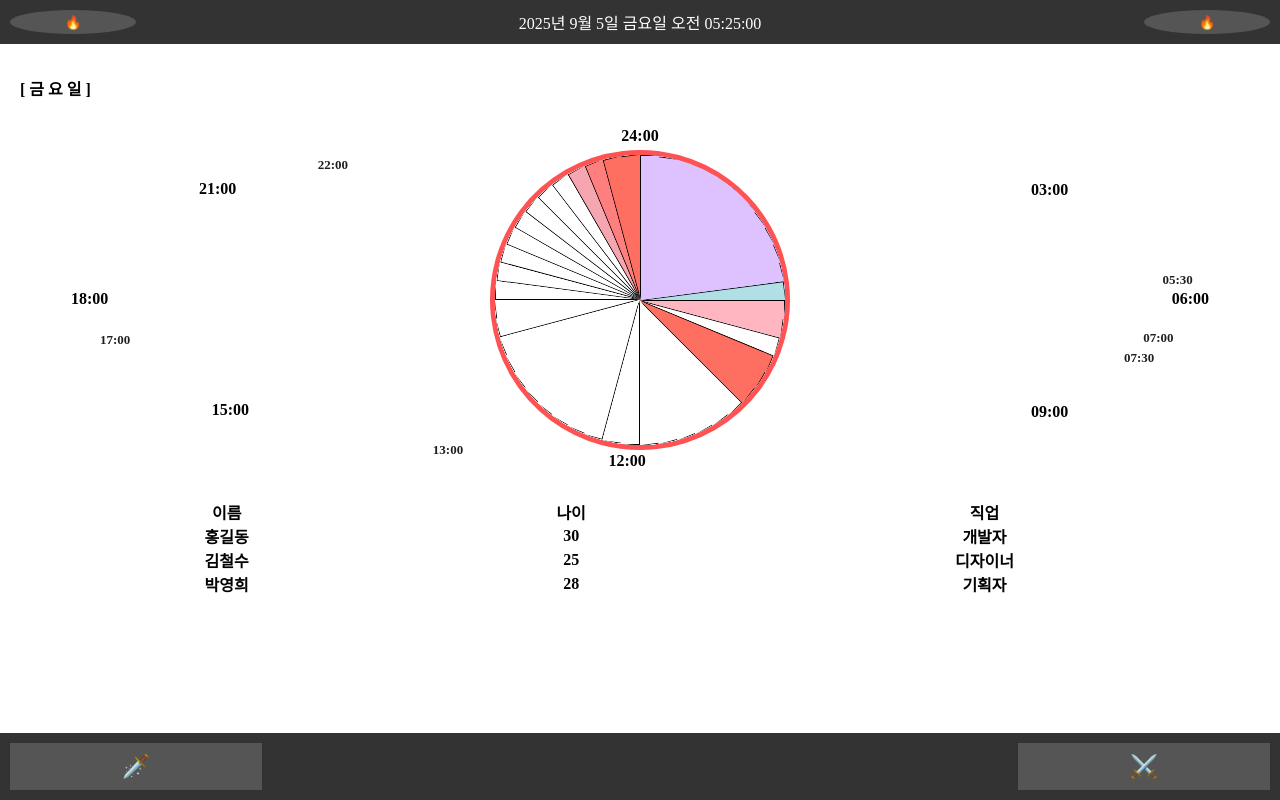
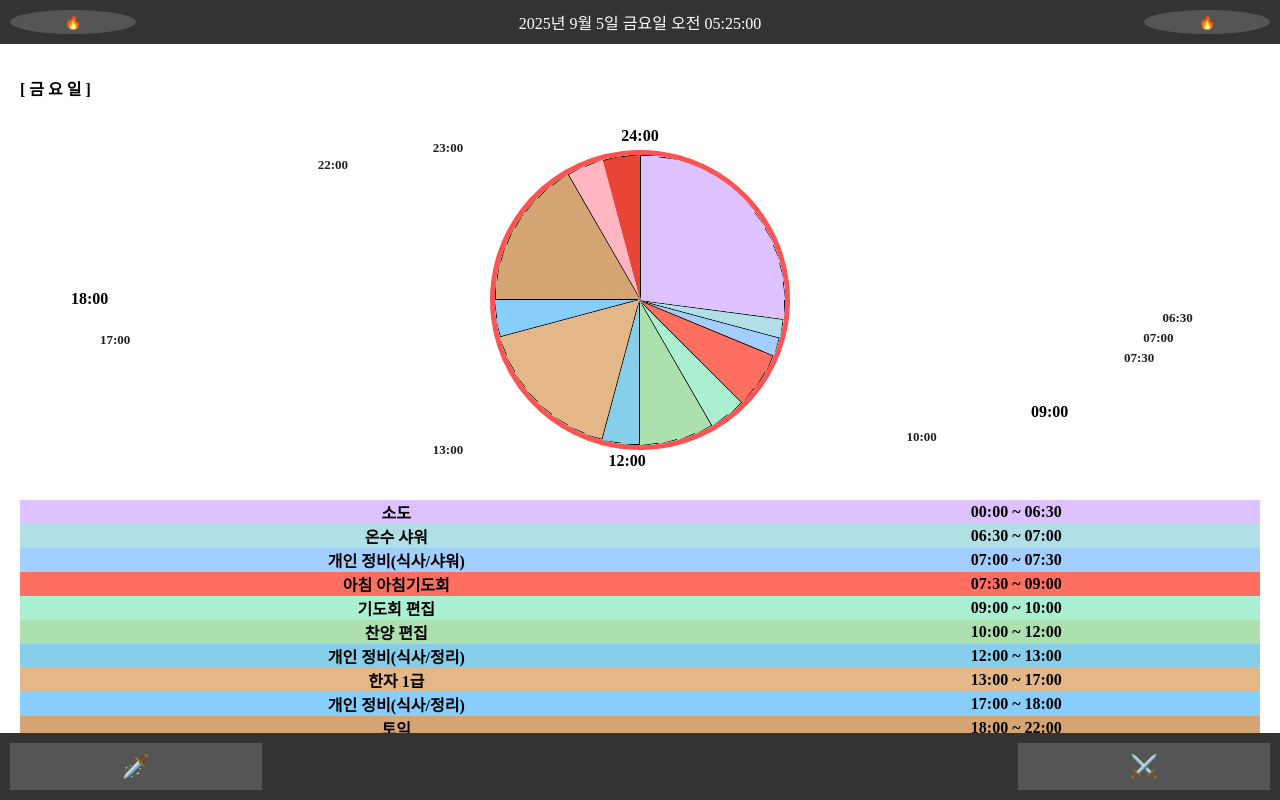
Before and after one commit to 9s2mil/plan, a plain HTML site: page index.html in a window 1280 px wide. Drawn offline with Linux system fonts and the light colour scheme.

Commit message:
Add files via upload

```diff
--- a/index.html
+++ b/index.html
@@ -618,94 +618,146 @@
             <div class="segment borderNone 밤"></div>
             <div class="segment borderNone 밤"></div>
             <div class="segment borderNone 밤"></div>
+            <div class="segment borderNone 밤"></div>
+            <div class="segment borderNone 밤"></div>
             <div class="segment 기상"></div>
-            <div class="segment 기도의파수꾼"></div>
-            <div class="segment borderNone 기도의파수꾼"></div>
-            <div class="segment maintenanceaMeal"></div>
+            <div class="segment 아침준비"></div>
             <div class="segment 아침기도회"></div>
             <div class="segment borderNone 아침기도회"></div>
             <div class="segment borderNone 아침기도회"></div>
-            <div class="segment routine"></div>
-            <div class="segment borderNone routine"></div>
-            <div class="segment borderNone routine"></div>
-            <div class="segment borderNone routine"></div>
-            <div class="segment borderNone routine"></div>
-            <div class="segment borderNone routine"></div>
-            <div class="segment maintenanceaMeal"></div>
-            <div class="segment borderNone maintenanceaMeal"></div>
-            <div class="segment routine"></div>
-            <div class="segment borderNone routine"></div>
-            <div class="segment borderNone routine"></div>
-            <div class="segment borderNone routine"></div>
-            <div class="segment borderNone routine"></div>
-            <div class="segment borderNone routine"></div>
-            <div class="segment borderNone routine"></div>
-            <div class="segment borderNone routine"></div>
-            <div class="segment maintenanceaMeal"></div>
-            <div class="segment borderNone maintenanceaMeal"></div>
-            <div class="segment"></div>
-            <div class="segment"></div>
-            <div class="segment"></div>
-            <div class="segment"></div>
-            <div class="segment"></div>
-            <div class="segment"></div>
-            <div class="segment"></div>
-            <div class="segment"></div>
-            <div class="segment 준비찬양"></div>
-            <div class="segment 성경"></div>
-            <div class="segment 아침기도회"></div>
-            <div class="segment borderNone 아침기도회"></div>
+            <div class="segment 기도회편집"></div>
+            <div class="segment borderNone 기도회편집"></div>
+            <div class="segment 찬양편집"></div>
+            <div class="segment borderNone 찬양편집"></div>
+            <div class="segment borderNone 찬양편집"></div>
+            <div class="segment borderNone 찬양편집"></div>
+            <div class="segment 점심"></div>
+            <div class="segment borderNone 점심"></div>
+            <div class="segment 한자"></div>
+            <div class="segment borderNone 한자"></div>
+            <div class="segment borderNone 한자"></div>
+            <div class="segment borderNone 한자"></div>
+            <div class="segment borderNone 한자"></div>
+            <div class="segment borderNone 한자"></div>
+            <div class="segment borderNone 한자"></div>
+            <div class="segment borderNone 한자"></div>
+            <div class="segment 저녁"></div>
+            <div class="segment borderNone 저녁"></div>
+            <div class="segment 토익"></div>
+            <div class="segment borderNone 토익"></div>
+            <div class="segment borderNone 토익"></div>
+            <div class="segment borderNone 토익"></div>
+            <div class="segment borderNone 토익"></div>
+            <div class="segment borderNone 토익"></div>
+            <div class="segment borderNone 토익"></div>
+            <div class="segment borderNone 토익"></div>
+            <div class="segment 기도의파수꾼"></div>
+            <div class="segment borderNone 기도의파수꾼"></div>
+            <div class="segment borderNone 하나시"></div>
+            <div class="segment borderNone 하나시"></div>
             <div class="segment 밤"></div>
             <div class="segment borderNone 밤"></div>
         </div>
-            <div class="number standardNumber">24:00</div>      <div class="number secretNumber">00:30</div>
-            <div class="number secretNumber">01:00</div>        <div class="number secretNumber">01:30</div>
-            <div class="number secretNumber">02:00</div>        <div class="number secretNumber">02:30</div>
-            <div class="number standardNumber">03:00</div>      <div class="number secretNumber">03:30</div>
-            <div class="number secretNumber">04:00</div>        <div class="number secretNumber">04:30</div>
-            <div class="number secretNumber">05:00</div>        <div class="number">05:30</div>
-            <div class="number standardNumber">06:00</div>      <div class="number secretNumber">06:30</div>
-            <div class="number">07:00</div>                     <div class="number">07:30</div>
-            <div class="number secretNumber">08:00</div>        <div class="number secretNumber">08:30</div>
-            <div class="number standardNumber">09:00</div>      <div class="number secretNumber">09:30</div>
-            <div class="number secretNumber">10:00</div>        <div class="number secretNumber">10:30</div>
-            <div class="number secretNumber">11:00</div>        <div class="number secretNumber">11:30</div>
-            <div class="number standardNumber">12:00</div>      <div class="number secretNumber">12:30</div>
-            <div class="number">13:00</div>                     <div class="number secretNumber">13:30</div>
-            <div class="number secretNumber">14:00</div>        <div class="number secretNumber">14:30</div>
-            <div class="number standardNumber">15:00</div>      <div class="number secretNumber">15:30</div>
-            <div class="number secretNumber">16:00</div>        <div class="number secretNumber">16:30</div>
-            <div class="number">17:00</div>                     <div class="number secretNumber">17:30</div>
-            <div class="number standardNumber">18:00</div>      <div class="number secretNumber">18:30</div>
-            <div class="number secretNumber">19:00</div>        <div class="number secretNumber">19:30</div>
-            <div class="number secretNumber">20:00</div>        <div class="number secretNumber">20:30</div>
-            <div class="number standardNumber">21:00</div>      <div class="number secretNumber">21:30</div>
-            <div class="number">22:00</div>                     <div class="number secretNumber">22:30</div>
-            <div class="number secretNumber">23:00</div>        <div class="number secretNumber">23:30</div>
+        <div class="number standardNumber">24:00</div>
+        <div class="number secretNumber">00:30</div>
+        <div class="number secretNumber">01:00</div>
+        <div class="number secretNumber">01:30</div>
+        <div class="number secretNumber">02:00</div>
+        <div class="number secretNumber">02:30</div>
+        <div class="number secretNumber">03:00</div>
+        <div class="number secretNumber">03:30</div>
+        <div class="number secretNumber">04:00</div>
+        <div class="number secretNumber">04:30</div>
+        <div class="number secretNumber">05:00</div>
+        <div class="number secretNumber">05:30</div>
+        <div class="number secretNumber">06:00</div>
+        <div class="number">06:30</div>
+        <div class="number">07:00</div>
+        <div class="number">07:30</div>
+        <div class="number secretNumber">08:00</div>
+        <div class="number secretNumber">08:30</div>
+        <div class="number standardNumber">09:00</div>
+        <div class="number secretNumber">09:30</div>
+        <div class="number">10:00</div>
+        <div class="number secretNumber">10:30</div>
+        <div class="number secretNumber">11:00</div>
+        <div class="number secretNumber">11:30</div>
+        <div class="number standardNumber">12:00</div>
+        <div class="number secretNumber">12:30</div>
+        <div class="number">13:00</div>
+        <div class="number secretNumber">13:30</div>
+        <div class="number secretNumber">14:00</div>
+        <div class="number secretNumber">14:30</div>
+        <div class="number secretNumber">15:00</div>
+        <div class="number secretNumber">15:30</div>
+        <div class="number secretNumber">16:00</div>
+        <div class="number secretNumber">16:30</div>
+        <div class="number">17:00</div>
+        <div class="number secretNumber">17:30</div>
+        <div class="number standardNumber">18:00</div>
+        <div class="number secretNumber">18:30</div>
+        <div class="number secretNumber">19:00</div>
+        <div class="number secretNumber">19:30</div>
+        <div class="number secretNumber">20:00</div>
+        <div class="number secretNumber">20:30</div>
+        <div class="number secretNumber">21:00</div>
+        <div class="number secretNumber">21:30</div>
+        <div class="number">22:00</div>
+        <div class="number secretNumber">22:30</div>
+        <div class="number">23:00</div>
+        <div class="number secretNumber">23:30</div>
         <div class="box">
             <table>
                 <thead>
-                <tr>
-                <th>이름</th>
-                <th>나이</th>
-                <th>직업</th>
+                    <tr class="밤">
+                        <th>소도</th>
+                        <th>00:00 ~ 06:30</th>
                     </tr>
                 </thead>
                 <tbody>
-                <tr>
-                <td>홍길동</td>
-                <td>30</td>
-                <td>개발자</td>
+                    <tr class="기상">
+                        <td>온수 샤워</td>
+                        <td>06:30 ~ 07:00</td>
                     </tr>
-                <tr>
-                <td>김철수</td>
-                <td>25</td>
-                <td>디자이너</td>
+                    <tr class="아침준비">
+                        <td>개인 정비(식사/샤워)</td>
+                        <td>07:00 ~ 07:30</td>
                     </tr>
-                <tr>
-                <td>박영희</td>
-                <td>28</td>
-                <td>기획자</td>
+                    <tr class="아침기도회">
+                        <td>아침 아침기도회</td>
+                        <td>07:30 ~ 09:00</td>
+                    </tr>
+                    <tr class="기도회편집">
+                        <td>기도회 편집</td>
+                        <td>09:00 ~ 10:00</td>
+                    </tr>
+                    <tr class="찬양편집">
+                        <td>찬양 편집</td>
+                        <td>10:00 ~ 12:00</td>
+                    </tr>
+                    <tr class="점심">
+                        <td>개인 정비(식사/정리)</td>
+                        <td>12:00 ~ 13:00</td>
+                    </tr>
+                    <tr class="한자">
+                        <td>한자 1급</td>
+                        <td>13:00 ~ 17:00</td>
+                    </tr>
+                    <tr class="저녁">
+                        <td>개인 정비(식사/정리)</td>
+                        <td>17:00 ~ 18:00</td>
+                    </tr>
+                    <tr class="토익">
+                        <td>토익</td>
+                        <td>18:00 ~ 22:00</td>
+                    </tr>
+                    <tr class="기도의파수꾼">
+                        <td>파수기도</td>
+                        <td>22:00 ~ 23:00</td>
+                    </tr>
+                    <tr class="하나시">
+                        <td>하나님과 나만의 시간</td>
+                        <td>23:00 ~ 24:00</td>
                     </tr>
                 </tbody>
             </table>
@@ -843,7 +895,7 @@
                     <td class="기도의파수꾼">파수 기도</td><!--화-->
                     <td class="기도의파수꾼">파수 기도</td><!--수-->
                     <td class="기상">기상/샤워</td><!--목-->
-                    <td class="기도의파수꾼">파수 기도</td><!--금-->
+                    <td class="기상">기상/샤워</td><!--금-->
                     <td class="기도의파수꾼">파수 기도</td><!--토-->
                 </tr>
                 <tr><!--07:00-->
@@ -933,7 +985,7 @@
                     <td class="컴공">컴공</td><!--화-->
                     <td class="한의학">화학</td><!--수-->
                     <td class="찬양편집">찬양 편집</td><!--목-->
-                    <td class="한의학">화학</td><!--금-->
+                    <td class="찬양편집">찬양 편집</td><!--금-->
                     <td class="아침기도회">토요 묵상</td><!--토-->
                 </tr>
                 <tr><!--11:30-->
@@ -943,7 +995,7 @@
                     <td class="컴공">컴공</td><!--화-->
                     <td class="한의학">화학</td><!--수-->
                     <td class="찬양편집">찬양 편집</td><!--목-->
-                    <td class="한의학">화학</td><!--금-->
+                    <td class="찬양편집">찬양 편집</td><!--금-->
                     <td class="아침기도회">토요 묵상</td><!--토-->
                 </tr>
                 <tr><!--12:00-->
@@ -973,7 +1025,7 @@
                     <td class="한의학">한의학원론</td><!--화-->
                     <td class="이동">거점 이동</td><!--수-->
                     <td class="한자">한자 1급</td><!--목-->
-                    <td class="한의학">한의학원론</td><!--금-->
+                    <td class="한자">한자 1급</td><!--금-->
                     <td class="점심">중간 정비</td><!--토-->
                 </tr>
                 <tr><!--13:30-->
@@ -983,7 +1035,7 @@
                     <td class="한의학">한의학원론</td><!--화-->
                     <td class="한의학">한의학원론</td><!--수-->
                     <td class="한자">한자 1급</td><!--목-->
-                    <td class="한의학">한의학원론</td><!--금-->
+                    <td class="한자">한자 1급</td><!--금-->
                     <td class="준비찬양">기도/찬양</td><!--토-->
                 </tr>
                 <tr><!--14:00-->
@@ -993,7 +1045,7 @@
                     <td class="한자">한자 1급</td><!--화-->
                     <td class="한의학">의학사</td><!--수-->
                     <td class="한자">한자 1급</td><!--목-->
-                    <td class="한의학">의학사</td><!--금-->
+                    <td class="한자">한자 1급</td><!--금-->
                     <td class="아침기도회">토요 묵상</td><!--토-->
                 </tr>
                 <tr><!--14:30-->
@@ -1003,7 +1055,7 @@
                     <td class="한자">한자 1급</td><!--화-->
                     <td class="한의학">의학사</td><!--수-->
                     <td class="한자">한자 1급</td><!--목-->
-                    <td class="한의학">의학사</td><!--금-->
+                    <td class="한자">한자 1급</td><!--금-->
                     <td class="아침기도회">토요 묵상</td><!--토-->
                 </tr>
                 <tr><!--15:00-->
@@ -1013,7 +1065,7 @@
                     <td class="한의학">생물</td><!--화-->
                     <td class="한의학">생물</td><!--수-->
                     <td class="한자">한자 1급</td><!--목-->
-                    <td class="한의학">생물</td><!--금-->
+                    <td class="한자">한자 1급</td><!--금-->
                     <td class="아침기도회">토요 묵상</td><!--토-->
                 </tr>
                 <tr><!--15:30-->
@@ -1023,7 +1075,7 @@
                     <td class="한의학">생물</td><!--화-->
                     <td class="한의학">생물</td><!--수-->
                     <td class="한자">한자 1급</td><!--목-->
-                    <td class="한의학">생물</td><!--금-->
+                    <td class="한자">한자 1급</td><!--금-->
                     <td class="아침기도회">토요 묵상</td><!--토-->
                 </tr>
                 <tr><!--16:00-->
@@ -1073,7 +1125,7 @@
                     <td class="토익">토익</td><!--화-->
                     <td class="컴공">컴공</td><!--수-->
                     <td class="토익">토익</td><!--목-->
-                    <td class="컴공">컴공</td><!--금-->
+                    <td class="토익">토익</td><!--금-->
                     <td class="컴공">컴공</td><!--토-->
                 </tr>
                 <tr><!--18:30-->
@@ -1083,7 +1135,7 @@
                     <td class="토익">토익</td><!--화-->
                     <td class="컴공">컴공</td><!--수-->
                     <td class="토익">토익</td><!--목-->
-                    <td class="컴공">컴공</td><!--금-->
+                    <td class="토익">토익</td><!--금-->
                     <td class="컴공">컴공</td><!--토-->
                 </tr>
                 <tr><!--19:00-->
@@ -1093,7 +1145,7 @@
                     <td class="토익">토익</td><!--화-->
                     <td class="컴공">컴공</td><!--수-->
                     <td class="토익">토익</td><!--목-->
-                    <td class="컴공">컴공</td><!--금-->
+                    <td class="토익">토익</td><!--금-->
                     <td class="컴공">컴공</td><!--토-->
                 </tr>
                 <tr><!--19:30-->
@@ -1103,7 +1155,7 @@
                     <td class="토익">토익</td><!--화-->
                     <td class="컴공">컴공</td><!--수-->
                     <td class="토익">토익</td><!--목-->
-                    <td class="컴공">컴공</td><!--금-->
+                    <td class="토익">토익</td><!--금-->
                     <td class="컴공">컴공</td><!--토-->
                 </tr>
                 <tr><!--20:00-->
@@ -1153,7 +1205,7 @@
                     <td class="이동">거점 이동</td><!--화-->
                     <td class="준비찬양">기도/찬양</td><!--수-->
                     <td class="기도의파수꾼">파수 기도</td><!--목-->
-                    <td class="준비찬양">기도/찬양</td><!--금-->
+                    <td class="기도의파수꾼">파수 기도</td><!--금-->
                     <td class="준비찬양">기도/찬양</td><!--토-->
                 </tr>
                 <tr><!--22:30-->
@@ -1163,7 +1215,7 @@
                     <td class="이동">거점 이동</td><!--화-->
                     <td class="성경">성경 묵상</td><!--수-->
                     <td class="기도의파수꾼">파수 기도</td><!--목-->
-                    <td class="성경">성경 묵상</td><!--금-->
+                    <td class="기도의파수꾼">파수 기도</td><!--금-->
                     <td class="성경">성경 묵상</td><!--토-->
                 </tr>
                 <tr><!--23:00-->
```
Lines whose indentation alone changed are shown as unchanged.
